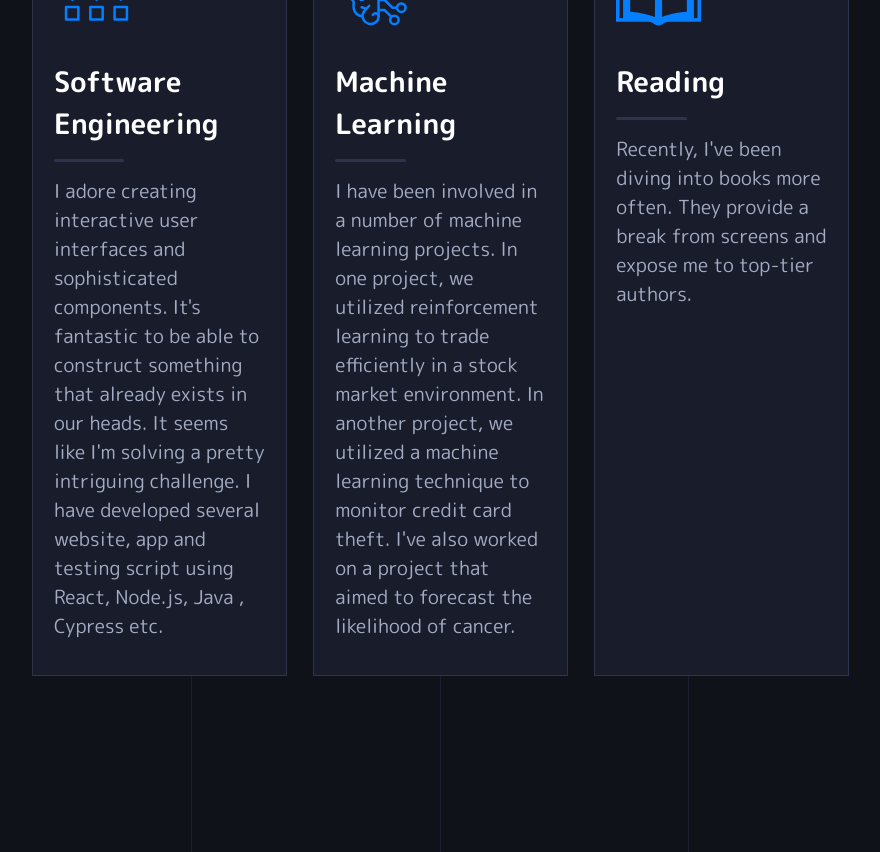
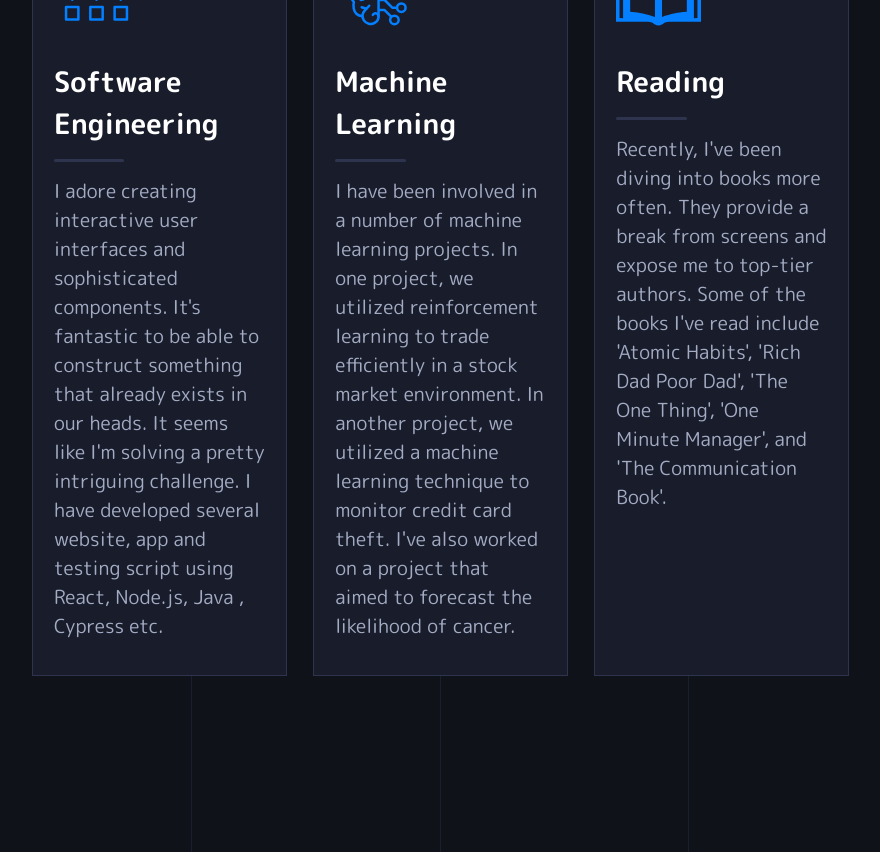
Before and after one commit to sultanparvez/sultan-parvez, a React (Create React App) app: page /about in a window 1280 px wide. Shown: the part 1420-2272 px from the top of the page, without its empty margins (343-1223 px from the left). Built offline with nearby package versions, Linux system fonts and the light colour scheme.

Commit message:
Minor Change

```diff
--- a/src/Components/PassionSection.js
+++ b/src/Components/PassionSection.js
@@ -30,7 +30,7 @@ const PassionSection=() =>{
                     <PassionCard
                         image={reading}
                         title={'Reading'}
-                        paragraph={"Recently, I've been diving into books more often. They provide a break from screens and expose me to top-tier authors."}
+                        paragraph={"Recently, I've been diving into books more often. They provide a break from screens and expose me to top-tier authors. Some of the books I've read include 'Atomic Habits', 'Rich Dad Poor Dad', 'The One Thing', 'One Minute Manager', and 'The Communication  Book'."}
                     />
                 </div>
             </ServicesSectionStyled>
```
